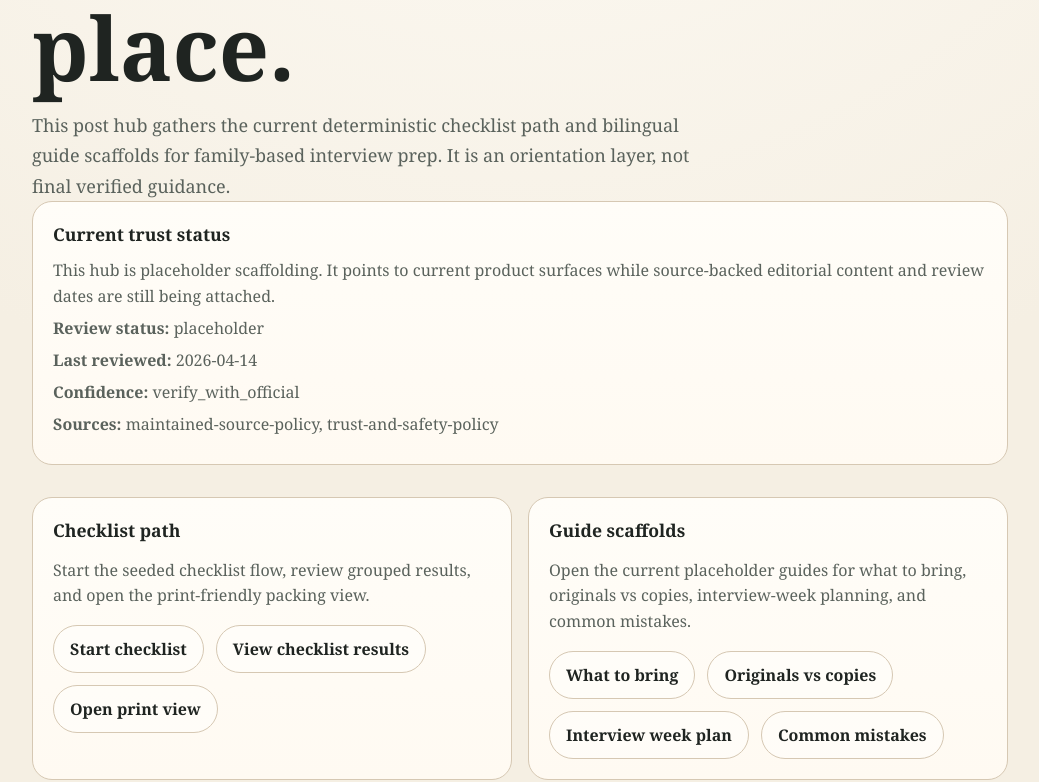
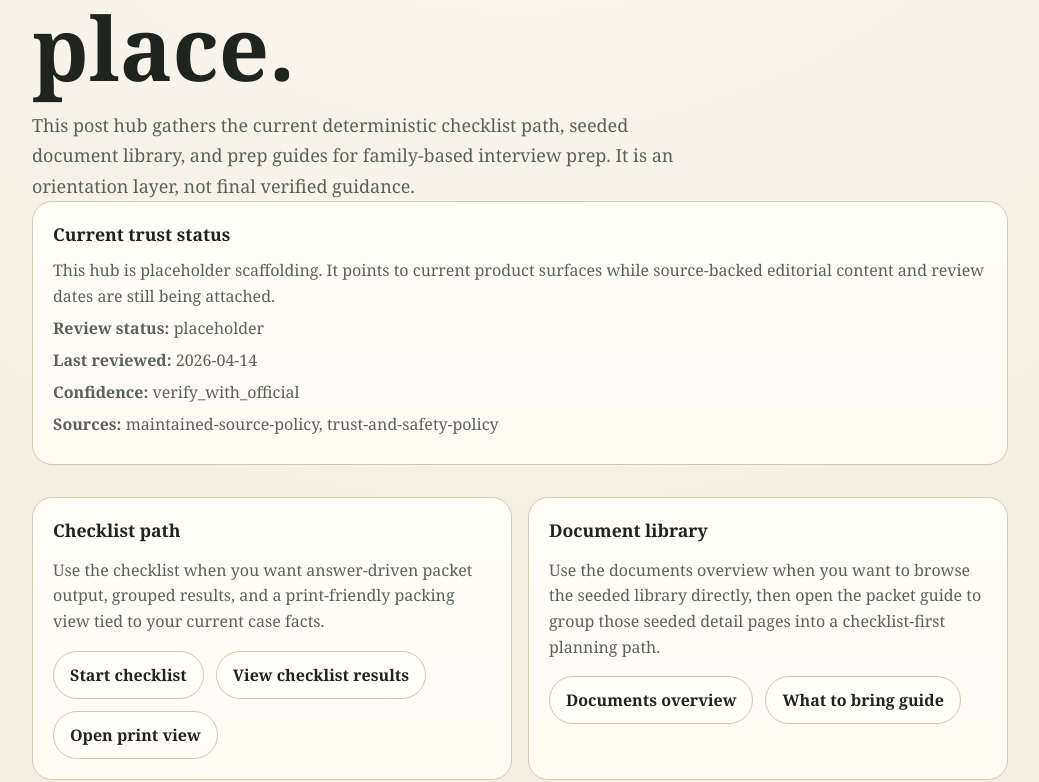
Before and after one commit to AVANT-ICONIC/GreenCardGuide, a Next.js app: page /en/ciudad-juarez in a window 1280 px wide. Shown: the part 528-1310 px from the top of the page, without its empty margins (120-1159 px from the left). Built offline with nearby package versions, Linux system fonts and the light colour scheme.

Commit message:
TASK-085 improve ciudad juarez hub wayfinding

```diff
--- a/src/components/ciudad-juarez-hub.tsx
+++ b/src/components/ciudad-juarez-hub.tsx
@@ -6,7 +6,7 @@ const hubContent = {
     eyebrow: 'Ciudad Juarez hub',
     title: 'Start your Ciudad Juarez prep from one place.',
     lede:
-      'This post hub gathers the current deterministic checklist path and bilingual guide scaffolds for family-based interview prep. It is an orientation layer, not final verified guidance.',
+      'This post hub gathers the current deterministic checklist path, seeded document library, and prep guides for family-based interview prep. It is an orientation layer, not final verified guidance.',
     statusTitle: 'Current trust status',
     reviewStatus: 'Review status',
     lastReviewed: 'Last reviewed',
@@ -17,7 +17,7 @@ const hubContent = {
     sections: [
       {
         title: 'Checklist path',
-        body: 'Start the seeded checklist flow, review grouped results, and open the print-friendly packing view.',
+        body: 'Use the checklist when you want answer-driven packet output, grouped results, and a print-friendly packing view tied to your current case facts.',
         links: [
           { label: 'Start checklist', href: '/checklist/start' },
           { label: 'View checklist results', href: '/checklist/results' },
@@ -25,10 +25,17 @@ const hubContent = {
         ],
       },
       {
-        title: 'Guide scaffolds',
-        body: 'Open the current placeholder guides for what to bring, originals vs copies, interview-week planning, and common mistakes.',
+        title: 'Document library',
+        body: 'Use the documents overview when you want to browse the seeded library directly, then open the packet guide to group those seeded detail pages into a checklist-first planning path.',
         links: [
-          { label: 'What to bring', href: '/guides/what-to-bring' },
+          { label: 'Documents overview', href: '/documents' },
+          { label: 'What to bring guide', href: '/guides/what-to-bring' },
+        ],
+      },
+      {
+        title: 'Prep guides',
+        body: 'Continue into the adjacent guide surfaces when you need format reminders, interview-week planning scaffolds, or common-mistake review after checking your packet.',
+        links: [
           { label: 'Originals vs copies', href: '/guides/originals-vs-copies' },
           { label: 'Interview week plan', href: '/guides/interview-week-plan' },
           { label: 'Common mistakes', href: '/guides/common-mistakes' },
@@ -45,7 +52,7 @@ const hubContent = {
     eyebrow: 'Centro Ciudad Juarez',
     title: 'Empiece su preparacion para Ciudad Juarez desde un solo lugar.',
     lede:
-      'Este centro del consulado reune la ruta determinista actual de la lista y las guias bilingues provisionales para la preparacion familiar. Es una capa de orientacion, no una guia final verificada.',
+      'Este centro del consulado reune la ruta determinista actual de la lista, la biblioteca semilla de documentos y las guias de preparacion para casos familiares. Es una capa de orientacion, no una guia final verificada.',
     statusTitle: 'Estado actual de confianza',
     reviewStatus: 'Estado de revision',
     lastReviewed: 'Ultima revision',
@@ -56,7 +63,7 @@ const hubContent = {
     sections: [
       {
         title: 'Ruta de la lista',
-        body: 'Empiece el flujo semilla de la lista, revise los resultados agrupados y abra la vista imprimible para el paquete de viaje.',
+        body: 'Use la lista cuando quiera una salida del paquete guiada por respuestas, resultados agrupados y una vista imprimible ligada a los datos actuales de su caso.',
         links: [
           { label: 'Empezar lista', href: '/checklist/start' },
           { label: 'Ver resultados', href: '/checklist/results' },
@@ -64,10 +71,17 @@ const hubContent = {
         ],
       },
       {
-        title: 'Guias provisionales',
-        body: 'Abra las guias provisionales actuales para que llevar, originales y copias, plan de la semana de entrevista y errores comunes.',
+        title: 'Biblioteca de documentos',
+        body: 'Use el resumen de documentos cuando quiera recorrer directamente la biblioteca semilla y luego abra la guia de que llevar para agrupar esas paginas de detalle dentro de una ruta de planificacion basada en la lista.',
         links: [
-          { label: 'Que llevar', href: '/guides/what-to-bring' },
+          { label: 'Resumen de documentos', href: '/documents' },
+          { label: 'Guia de que llevar', href: '/guides/what-to-bring' },
+        ],
+      },
+      {
+        title: 'Guias de preparacion',
+        body: 'Continue hacia las guias relacionadas cuando necesite recordatorios sobre formatos, una base para la semana de entrevista o una revision de errores comunes despues de revisar su paquete.',
+        links: [
           { label: 'Originales y copias', href: '/guides/originals-vs-copies' },
           { label: 'Plan de la semana', href: '/guides/interview-week-plan' },
           { label: 'Errores comunes', href: '/guides/common-mistakes' },
--- a/src/lib/content/validateCiudadJuarezHub.ts
+++ b/src/lib/content/validateCiudadJuarezHub.ts
@@ -7,6 +7,9 @@ const requiredMarkers = [
   'Review status',
   'Last reviewed',
   'Sources',
+  'Document library',
+  'Documents overview',
+  'What to bring guide',
 ] as const;
 
 function assert(condition: unknown, message: string): asserts condition {
```
Also changed, not shown: 3 other files (tests, documents, lock files or other folders).
